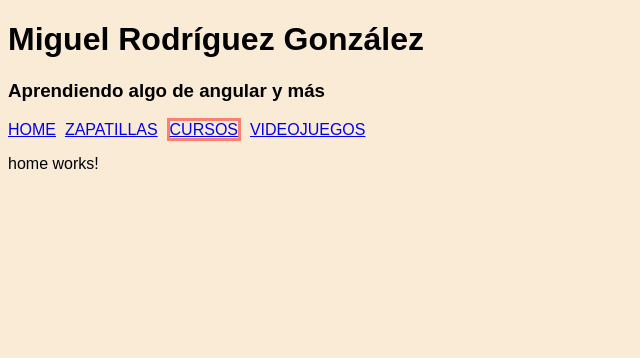
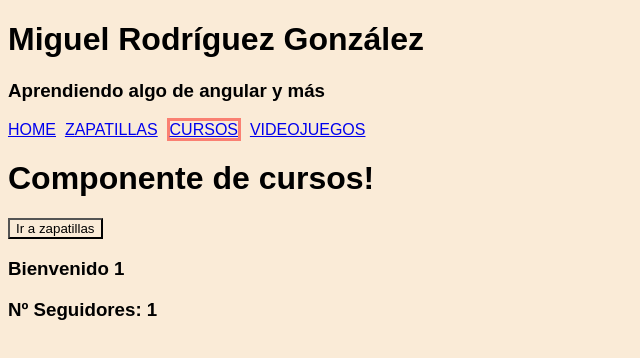
Before and after one commit to miguelrguez16/Proyecto-Portfolio, an Angular app: page /cursos/1/1 in a window 1280 px wide. Shown: the top 358 px of the page, without its empty margins (0-640 px from the left). Built offline with nearby package versions, Linux system fonts and the light colour scheme.

Commit message:
templates rutas y más

```diff
--- a/src/app/app.routing.ts
+++ b/src/app/app.routing.ts
@@ -14,6 +14,7 @@ const appRutas: Routes  =[
     {path: 'zapatillas', component: ZapatillasComponent},
     {path: 'videojuego', component: VideojuegoComponent},
     {path: 'cursos', component: CursosComponent},
+    {path: 'cursos/:nombre/:followers', component: CursosComponent},
     {path: '**', component: HomeComponent}
 ];
 
--- a/src/app/cursos/cursos.component.html
+++ b/src/app/cursos/cursos.component.html
@@ -1 +1,5 @@
-<p>cursos works!</p>
+<h1>Componente de cursos!</h1>
+
+<button (click)="redirigir()" > Ir a zapatillas</button>
+<h3 *ngIf="_nombre!=''">Bienvenido {{_nombre}}</h3>
+<h3 *ngIf="_followers!=-1">Nº Seguidores: {{_followers}}</h3>
--- a/src/app/cursos/cursos.component.ts
+++ b/src/app/cursos/cursos.component.ts
@@ -1,18 +1,43 @@
 import { Component, OnInit } from '@angular/core';
+import { Router, ActivatedRoute, Params } from '@angular/router';
 
 @Component({
   selector: 'cursos',
   templateUrl: './cursos.component.html',
-  styleUrls: ['./cursos.component.css']
+  styleUrls: ['./cursos.component.css'],
 })
 export class CursosComponent implements OnInit {
-
+  public _nombre: string;
+  public _followers: number;
 
   // hooks de un component se lanzan en un momento de su ciclo
-  constructor() { }
+  constructor(private _route: ActivatedRoute, private _router: Router) {
+    this._nombre = '';
+    this._followers = -1;
+  }
+
   // metodo que se carga nada mas crear
 
   ngOnInit(): void {
+    this._route.params.subscribe((params: Params) => {
+      this._nombre = params['nombre']; //params.nombre
+      //this._followers = parseInt(params['followers']); //params.followers
+      this._followers = params['followers']; //* Convierte a entero
+      console.log(this._nombre, this._followers);
+
+      if (
+        typeof this._followers === 'string' &&
+        !Number.isNaN(Number(this._followers))
+      ) {
+        this._followers = Number(this._followers);
+      } else {
+        this._followers = -1;
+      }
+    });
   }
 
+
+  redirigir(){
+    this._router.navigate(['/zapatillas']);
+  }
 }
--- a/src/app/home/home.component.html
+++ b/src/app/home/home.component.html
@@ -1 +1,13 @@
-<p>home works!</p>
+<h2>Pagina Principal</h2>
+
+<div *ngIf="_identificated; then Identificado; else noIdentificado"></div>
+
+<ng-template #Identificado>
+  <h3>Estas identificado en la app</h3>
+  <button (click)="unSetIdentificado()">Salir</button>
+</ng-template>
+
+<ng-template #noIdentificado>
+  <p>No identificado</p>
+  <button (click)="setIdentificado()">Identificarse</button>
+</ng-template>
--- a/src/app/home/home.component.ts
+++ b/src/app/home/home.component.ts
@@ -3,13 +3,21 @@ import { Component, OnInit } from '@angular/core';
 @Component({
   selector: 'app-home',
   templateUrl: './home.component.html',
-  styleUrls: ['./home.component.css']
+  styleUrls: ['./home.component.css'],
 })
 export class HomeComponent implements OnInit {
-
-  constructor() { }
-
-  ngOnInit(): void {
+  public _identificated: boolean;
+  constructor() {
+    this._identificated = false;
   }
 
+  ngOnInit(): void {}
+
+  setIdentificado() {
+    this._identificated = true;
+  }
+
+  unSetIdentificado() {
+    this._identificated = false;
+  }
 }
```
